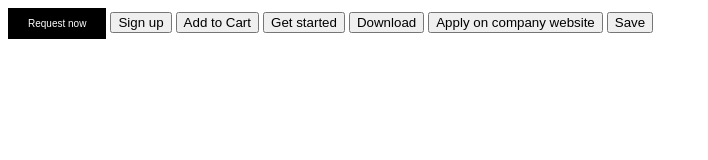
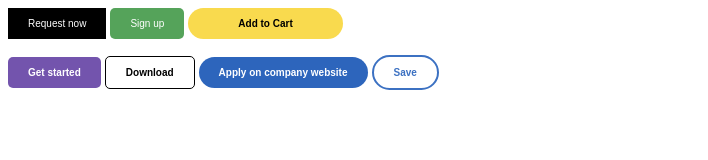
Before and after one commit to brianloo/brianloo.github.io, a plain HTML site: page week 2/button.html in a window 1280 px wide. Shown: the whole page, without its empty margins (0-708 px from the left). Drawn offline with Linux system fonts and the light colour scheme.

Commit message:
submit: week 2 exercise (button)

```diff
--- a/week 2/button.html
+++ b/week 2/button.html
@@ -13,6 +13,65 @@
             padding: 10px 20px;
             font-size: 10px;
         }
+
+        button.sign {
+            color: white;
+            background-color: rgb(85, 163, 90);
+            border: none;
+            border-radius: 5px;
+            padding: 10px 20px;
+            font-size: 10px;
+        }
+
+        button.add {
+            color: rgb(0, 0, 0);
+            background-color: rgb(249, 218, 78);
+            border: none;
+            border-radius: 20px;
+            padding: 10px 50px;
+            font-size: 10px;
+            font-weight: bold;
+        }
+
+        button.get {
+            color: white;
+            background-color: rgb(115, 84, 173);
+            border: none;
+            border-radius: 5px;
+            padding: 10px 20px;
+            font-size: 10px;
+            font-weight: bold;
+        }
+
+        button.download {
+            color: rgb(0, 0, 0);
+            background-color: rgb(255, 255, 255);
+            border: 1px solid rgb(0, 0, 0);
+            border-radius: 5px;
+            padding: 10px 20px;
+            font-size: 10px;
+            font-weight: bold;
+        }
+
+        button.apply {
+            color: rgb(255, 255, 255);
+            background-color: rgb(45, 101, 188);
+            border: none;
+            border-radius: 20px;
+            padding: 10px 20px;
+            font-size: 10px;
+            font-weight: bold;
+        }
+
+        button.save {
+            color: rgb(60, 113, 194);
+            background-color: rgb(255, 255, 255);
+            border: 2px solid rgb(60, 113, 194);
+            border-radius: 20px;
+            padding: 10px 20px;
+            font-size: 10px;
+            font-weight: bold;
+        }
     </style>
 
 </head>
@@ -21,10 +80,11 @@
     <button class="request">Request now</button>
     <button class="sign">Sign up</button>
     <button class="add">Add to Cart</button>
-    <button class="get">Get started</button>
-    <button class="download">Download</button>
-    <button class="apply">Apply on company website</button>
-    <button class="save">Save</button>
+    <p><button class="get">Get started</button>
+        <button class="download">Download</button>
+        <button class="apply">Apply on company website</button>
+        <button class="save">Save</button>
+    </p>
 </body>
 
 </html>
```
